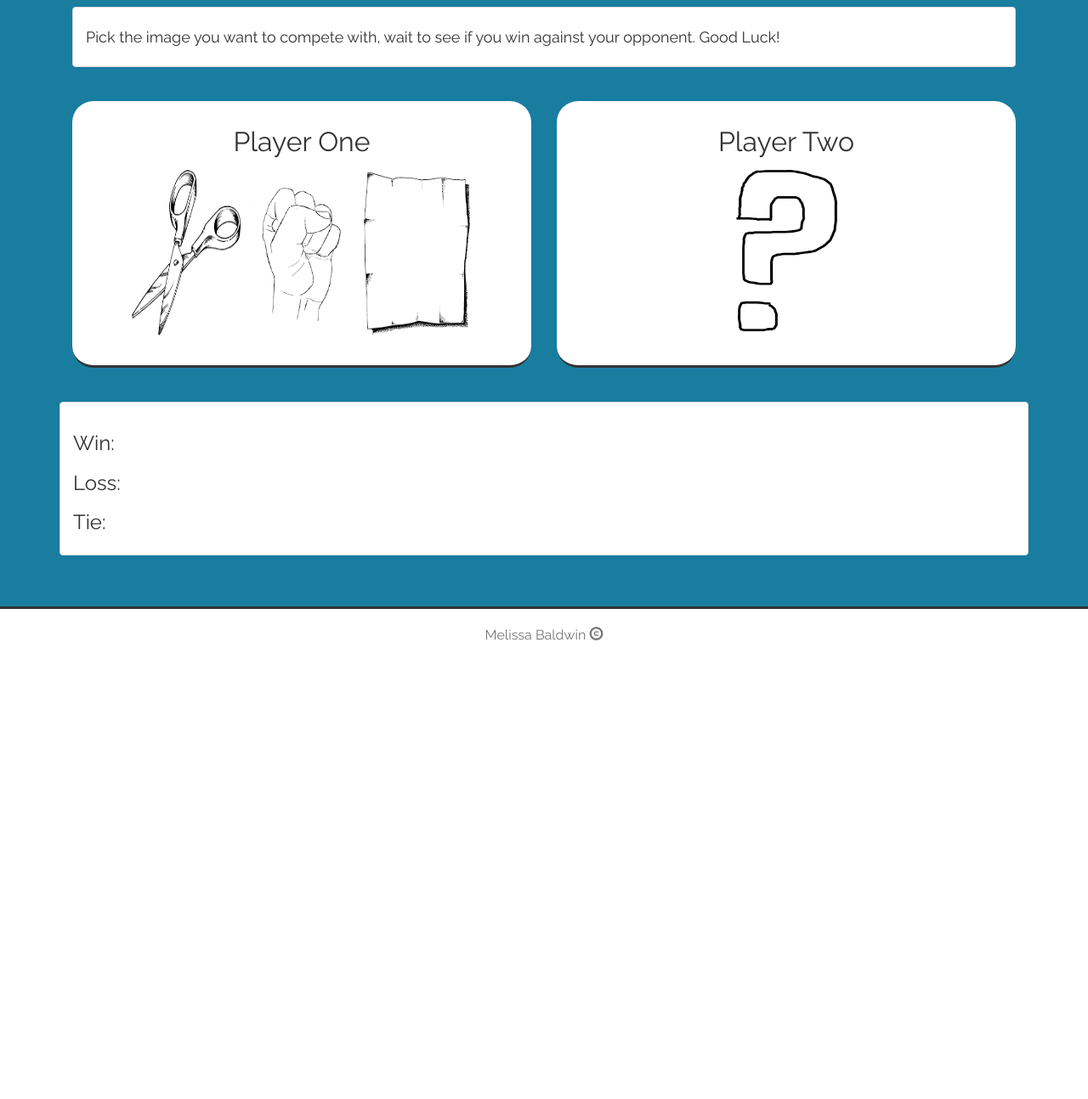
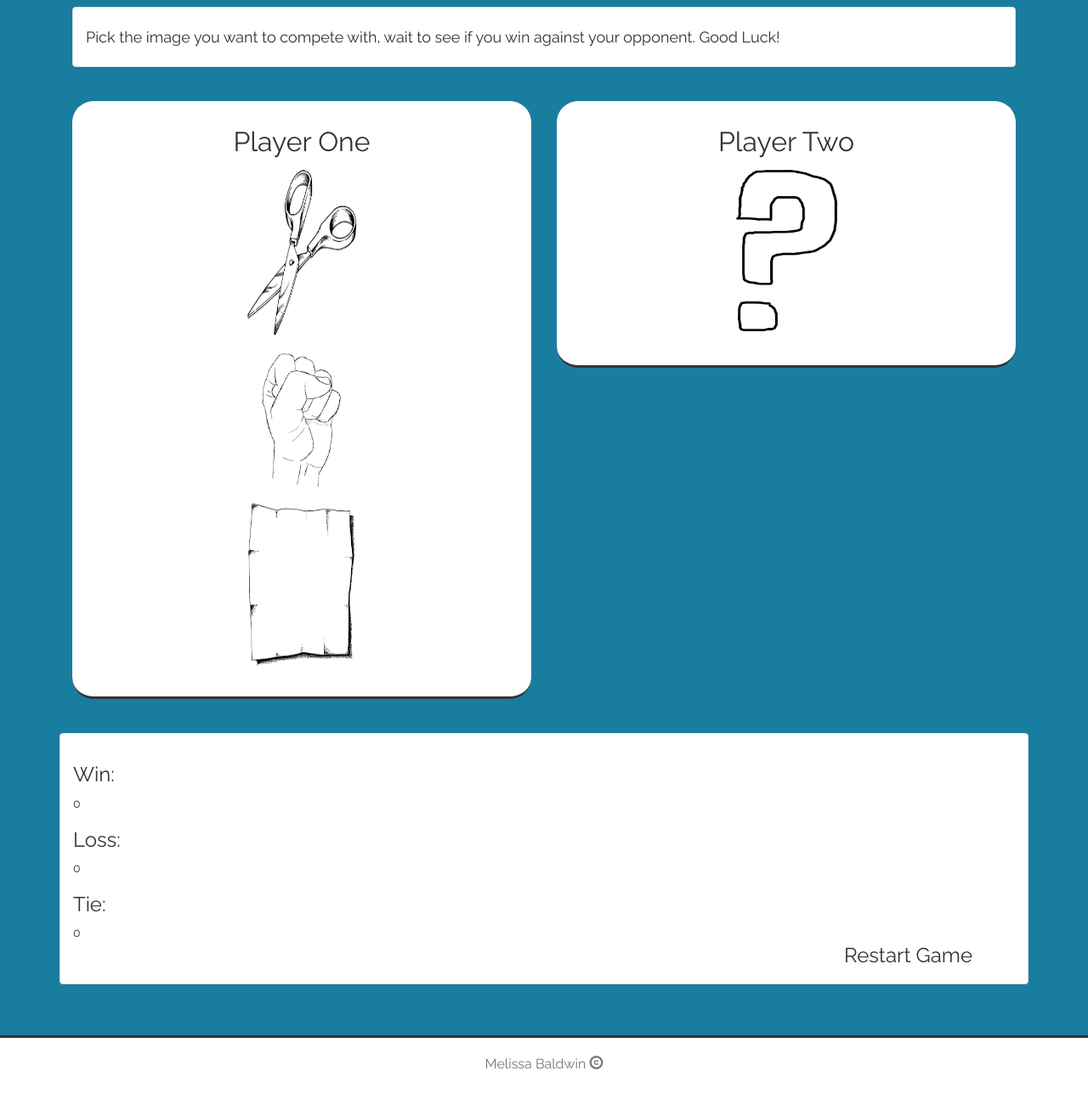
Before and after one commit to Melissa414/rps-multiplayer, a PHP site: page / in a window 1280 px wide. Shown: the part 287-1581 px from the top of the page at 85% size. Before the commit the page ends 1041 px from the top, so only its background shows below. Run offline with PHP 8.4, Linux system fonts and the light colour scheme; some libraries are stand-ins or nearby versions; some web fonts are replaced.

Commit message:
changes to app.js

```diff
--- a/css/style.css
+++ b/css/style.css
@@ -41,7 +41,13 @@ img{
 button{
   padding: 0;
   border: none;
-  background: none
+  background: none;
+}
+
+#restartGame{
+    float:right;
+    font-size: 24px;
+    padding-right: 50px;
 }
 
 .footer{
--- a/index.html
+++ b/index.html
@@ -5,7 +5,7 @@
     <meta charset="utf-8">
     <meta name="viewport" content="width=device-width, initial-scale=1">
     <title>Advanced RPS</title>
-    <link rel="stylesheet" href="https://maxcdn.bootstrapcdn.com/bootstrap/3.3.7/css/bootstrap.min.css">
+    <link rel="stylesheet" href="https://maxcdn.bootstrapcdn.com/bootstrap/3.3.7/css/bootstrap.min.css" integrity="sha384-BVYiiSIFeK1dGmJRAkycuHAHRg32OmUcww7on3RYdg4Va+PmSTsz/K68vbdEjh4u" crossorigin="anonymous">
     <link href="https://fonts.googleapis.com/css?family=Droid+Sans|Raleway" rel="stylesheet">
     <link rel="stylesheet" type="text/css" href="css/style.css">
     <script src="https://www.gstatic.com/firebasejs/live/3.0/firebase.js"></script>
@@ -36,20 +36,26 @@
                         <div class="col-md-6">
                             <div id="player">
                                 <div id="firstBox">
-                                <p>Player One</p>
-                                <button><img src="images/scissors.png" alt="scissors" style="width:128px;height:195px;"></button>
-
-                                <button><img src="images/rock.png" alt="rock" style="width:128px;height:195px;"></button>
-
-                                <button><img src="images/paper.png" alt="paper" style="width:128px;height:195px;"></button>
+                                    <p>Player One</p>
+                                    <class id="images">
+                                    <div id="scissors">
+                                        <button><img src="images/scissors.png" alt="scissors" id="image" style="width:128px;height:195px;"></button>
+                                    </div>
+                                    <div id="rock">
+                                        <button><img src="images/rock.png" alt="rock" id="image" style="width:128px;height:195px;"></button>
+                                    </div>
+                                    <div id="paper">
+                                        <button><img src="images/paper.png" alt="paper" id="image" style="width:128px;height:195px;"></button>
+                                    </div>
+                                    </class>
                                 </div>
                             </div>
                         </div>
                         <div class="col-md-6">
                             <div id="enemy">
                                 <div id="secondBox">
-                                <p>Player Two</p>
-                                <img src="images/question2.png" alt="question-mark" style="width:120px;height:190px;">
+                                    <p>Player Two</p>
+                                    <img src="images/question2.png" alt="question-mark" style="width:120px;height:190px;">
                                 </div>
                             </div>
                         </div>
@@ -60,9 +66,13 @@
                 <div class="panel panel-default">
                     <div class="panel-body">
                         <div id="score">
-                        <div><h3>Win: </h3><span id="win"></span></div>
-                        <div><h3>Loss: </h3><span id="loss"></span></div>
-                        <div><h3>Tie: </h3><span id="tie"></span></div>
+                            <div>
+                                <h3>Win: </h3><span id="win"> 0 </span></div>
+                            <div>
+                                <h3>Loss: </h3><span id="loss"> 0 </span></div>
+                            <div>
+                                <h3>Tie: </h3><span id="tie"> 0 </span></div>
+                                <button type="restartGame" id="restartGame">Restart Game</button>
                         </div>
                     </div>
                 </div>
--- a/javascript/app.js
+++ b/javascript/app.js
@@ -1,5 +1,5 @@
 // Initialize Firebase
-  var config = {
+var config = {
     apiKey: "AIzaSyCZkh0DajG2-PJ_CKS1LZIPjuHY1okFV_g",
     authDomain: "rockpaperscissors-6404d.firebaseapp.com",
     databaseURL: "https://rockpaperscissors-6404d.firebaseio.com",
@@ -26,27 +26,25 @@ var score= 0;
   $(document).ready(function(){
 
 
+    $(".image").click(function() {
 
-  $("#player").click(function() {
-
-    $("#paper").appendTo("firstBox");
-    $("#rock, #scissors").hide("#firstBox");
+    $("#paper").append("#player");
+    $("rock, scissors").hide();
 
   });
 
-  $("#player").click(function() {
+  $(".image").click(function() {
 
-      $("#rock").appendTo("#firstBox");
-      $("#scissors, #paper").hide("#firstBox");
+      $("#rock").append("#player");
+      $("scissors, paper").hide();
   });
 
-  $("#player").click(function() {
+  $(".image").click(function() {
 
-      $("#scissors").appendTo("#firstBox");
-      $("#rock, #paper").hide("#firstBox");
+      $("#scissors").append("#player");
+      $("rock, paper").hide();
   });
 
-  $("button").click(function(){
 
     var rockIsPicked = function(){
 
@@ -82,22 +80,20 @@ var score= 0;
     };
 
 
-    $("score").on(function() {
-    $("#player").html("win");
-    $("#player").html("loss");
-    $("#player").html("tie");
+      var score = function() {
+      $("#player").html("win");
+      $("#player").html("loss");
+      $("#player").html("tie");
+    };
+
+    var restartGame = function(inputEndGame) {
+
+    var restart = $('<button>Restart</button>').click(function() {
+      location.reload();
     });
-
-    //get elements
-
-
-
-
-    // function(errorObject){
-    //   console.log("Errors handled: " + errorObject.code)
-    // };
-
-    return false;
-  });
+    var gameState = $("<div>").text(inputEndGame);
+      $("body").append(gameState);
+      $("body").append(restart);
+    };
 
 });
```
